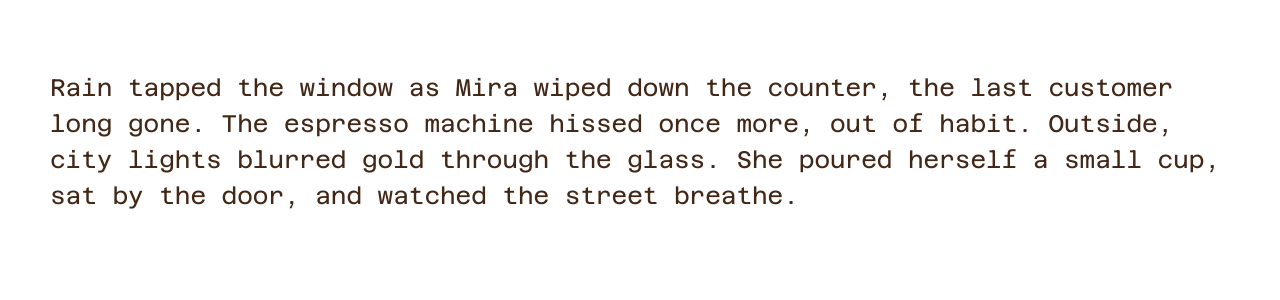
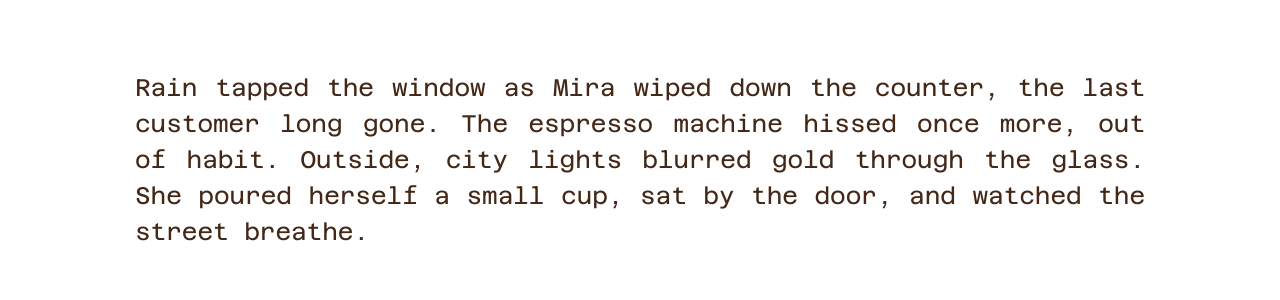
Before and after one commit to wee08/coffeeshop_landingpage, a React (Vite) app: page / in a window 1280 px wide. Shown: the part 2093-2393 px from the top of the page. Built offline with nearby package versions, Linux system fonts and the light colour scheme.

Commit message:
fix: w prop not apply to tailwind

```diff
--- a/src/App.jsx
+++ b/src/App.jsx
@@ -1,12 +1,10 @@
 import Navbar from "./components/Navbar";
 import Home from "./components/page/Home";
-import Menu from "./components/page/Menu";
 import Story from "./components/page/Story";
 const App = () => {
   const components = [
     { item: <Home />, id: "home" },
     { item: <Story />, id: "story" },
-    { item: <Menu />, id: "menu" },
   ];
 
   return (
--- a/src/components/Title.jsx
+++ b/src/components/Title.jsx
@@ -3,7 +3,11 @@ const Title = ({ title, des, w, align }) => {
     <>
       <div className="mx-auto flex flex-col items-center text-primary">
         <h1 className="text-header font-bold my-primary">{title}</h1>
-        <p className={`text-nav w-${w} text-${align} mb-primary`}>{des}</p>
+        <p
+          className="text-nav mb-primary"
+          style={{ width: `${w}px`, textAlign: align }}>
+          {des}
+        </p>
       </div>
     </>
   );
--- a/src/components/page/Menu.jsx
+++ b/src/components/page/Menu.jsx
@@ -5,6 +5,8 @@ import choco from "../../assets/img/hot_choco.png";
 import lemon from "../../assets/img/hot_lemon.png";
 import milk from "../../assets/img/hot_milk.png";
 import matcha from "../../assets/img/hot_matcha.png";
+import { useState } from "react";
+import { ChevronLeft, ChevronRight, TextCursor } from "lucide-react";
 const Menu = () => {
   const drinks = [
     { src: latte, alt: "hot latte" },
@@ -15,6 +17,8 @@ const Menu = () => {
     { src: matcha, alt: "hot matcha" },
   ];
 
+  const [index, setIndex] = useState(0);
+
   return (
     <>
       <Title
@@ -23,12 +27,24 @@ const Menu = () => {
         w={"auto"}
         text={"center"}
       />
-      <div className="carousel rounded-box">
-        {drinks.map((i, idx) => (
-          <div className="carousel-item" key={idx}>
-            <img className="w-117.5" src={i.src} alt="" />
-          </div>
-        ))}
+      <div className="mx-auto justify-center">
+        <div className="items-center">
+          <img className="w-117.5" src={latte} alt="" />
+        </div>
+        <div>
+          <ChevronLeft
+            size={80}
+            strokeWidth={2}
+            color="#432818"
+            className="cursor-pointer hover:scale-120 transition-all  duration-100"
+          />
+          <ChevronRight
+            size={80}
+            strokeWidth={2}
+            color="#432818"
+            className="cursor-pointer hover:scale-120 transition-all  duration-100"
+          />
+        </div>
       </div>
     </>
   );
--- a/src/components/page/Story.jsx
+++ b/src/components/page/Story.jsx
@@ -5,7 +5,7 @@ const Story = () => {
     "Rain tapped the window as Mira wiped down the counter, the last customer long gone. The espresso machine hissed once more, out of habit. Outside, city lights blurred gold through the glass. She poured herself a small cup, sat by the door, and watched the street breathe.";
   return (
     <>
-      <Title title={"Story"} des={des} w={"252.5"} align={"justify"} />
+      <Title title={"Story"} des={des} w={1010} align={"justify"} />
       <div className="w-full flex justify-between text-nav">
         <p>We make coffee with passion</p>
         <div className="w-205.75 h-151 overflow-hidden rounded-[50px]">
```
